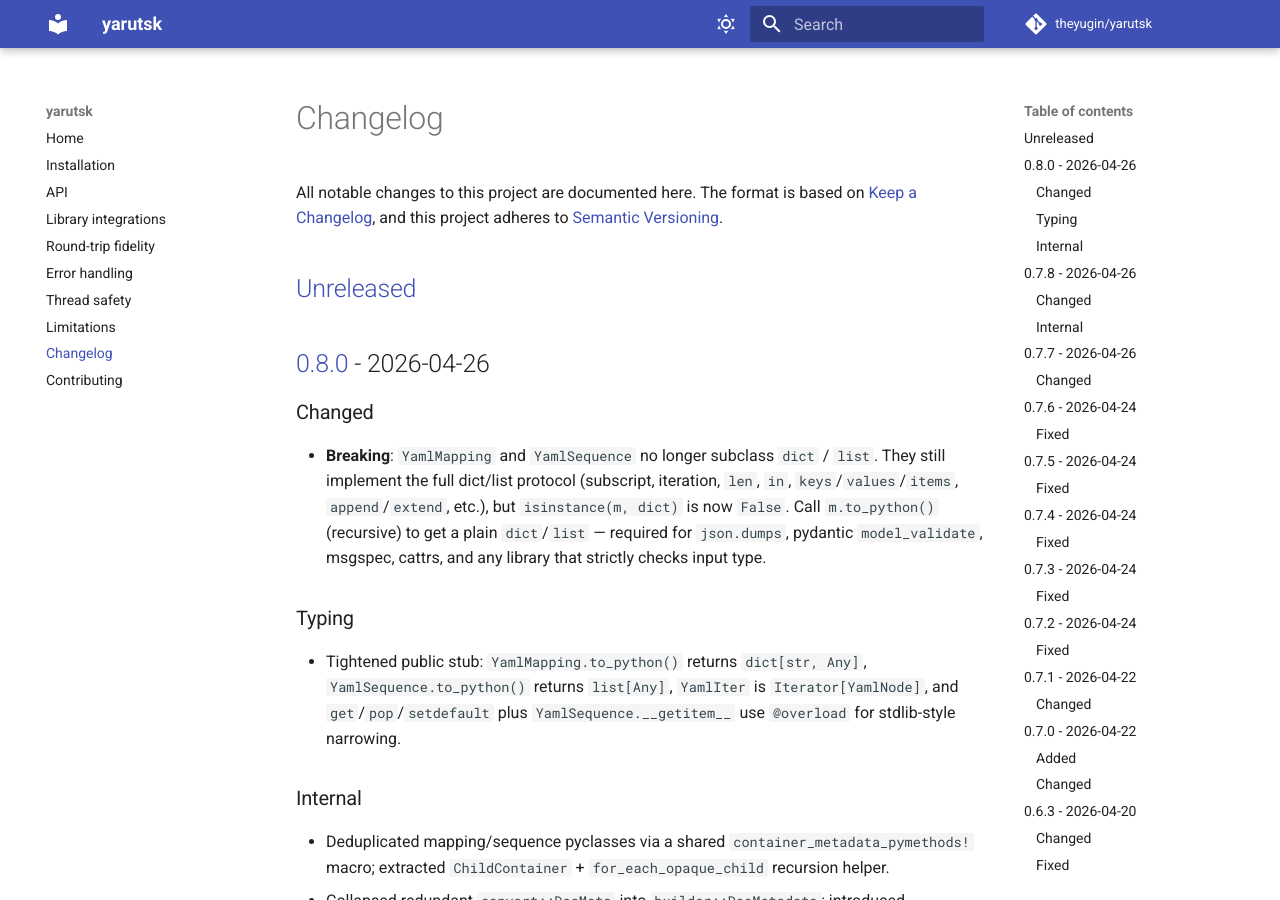
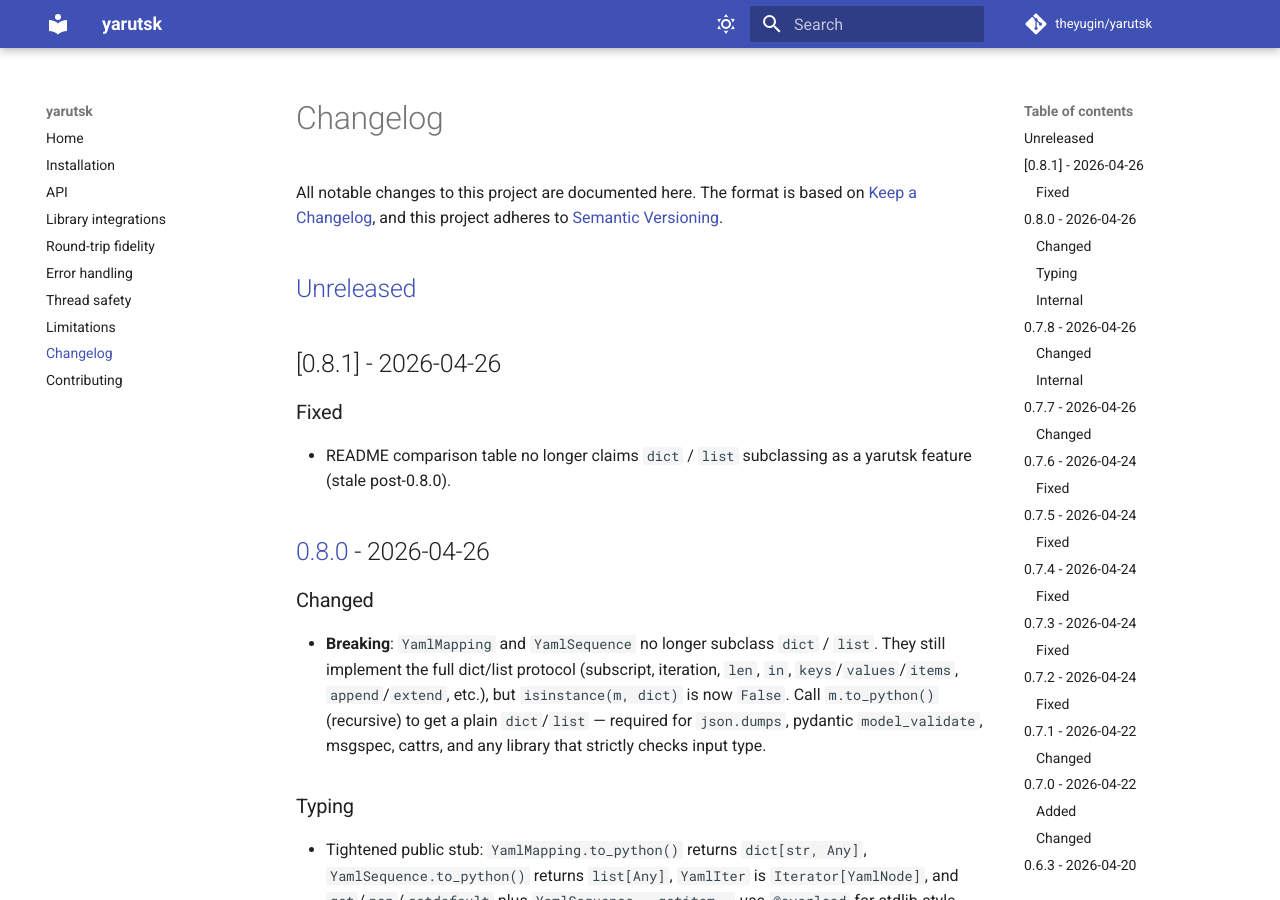
Before and after one commit to theyugin/yarutsk, an MkDocs documentation site: the page built from docs/changelog.md, in a window 1280 px wide and 900 px high. Built offline with MkDocs 1.6.1 and Material for MkDocs 9.7.7, drawn with Linux system fonts in a browser that asks for light colours; comment, search, counter and statistics services are not loaded.

Commit message:
release: 0.8.1 (#31)

```diff
--- a/Cargo.toml
+++ b/Cargo.toml
@@ -1,6 +1,6 @@
 [package]
 name = "yarutsk"
-version = "0.8.0"
+version = "0.8.1"
 edition = "2024"
 rust-version = "1.85"
 description = "A YAML round-trip library that preserves comments and insertion order"
--- a/docs/changelog.md
+++ b/docs/changelog.md
@@ -3,6 +3,11 @@
 All notable changes to this project are documented here. The format is based on [Keep a Changelog](https://keepachangelog.com/en/1.1.0/), and this project adheres to [Semantic Versioning](https://semver.org/spec/v2.0.0.html).
 
 ## [Unreleased]
+
+## [0.8.1] - 2026-04-26
+
+### Fixed
+- README comparison table no longer claims `dict` / `list` subclassing as a yarutsk feature (stale post-0.8.0).
 
 ## [0.8.0] - 2026-04-26
 
```
Also changed, not shown: CHANGELOG.md (+5 -0 lines), README.md (+0 -1 lines).
